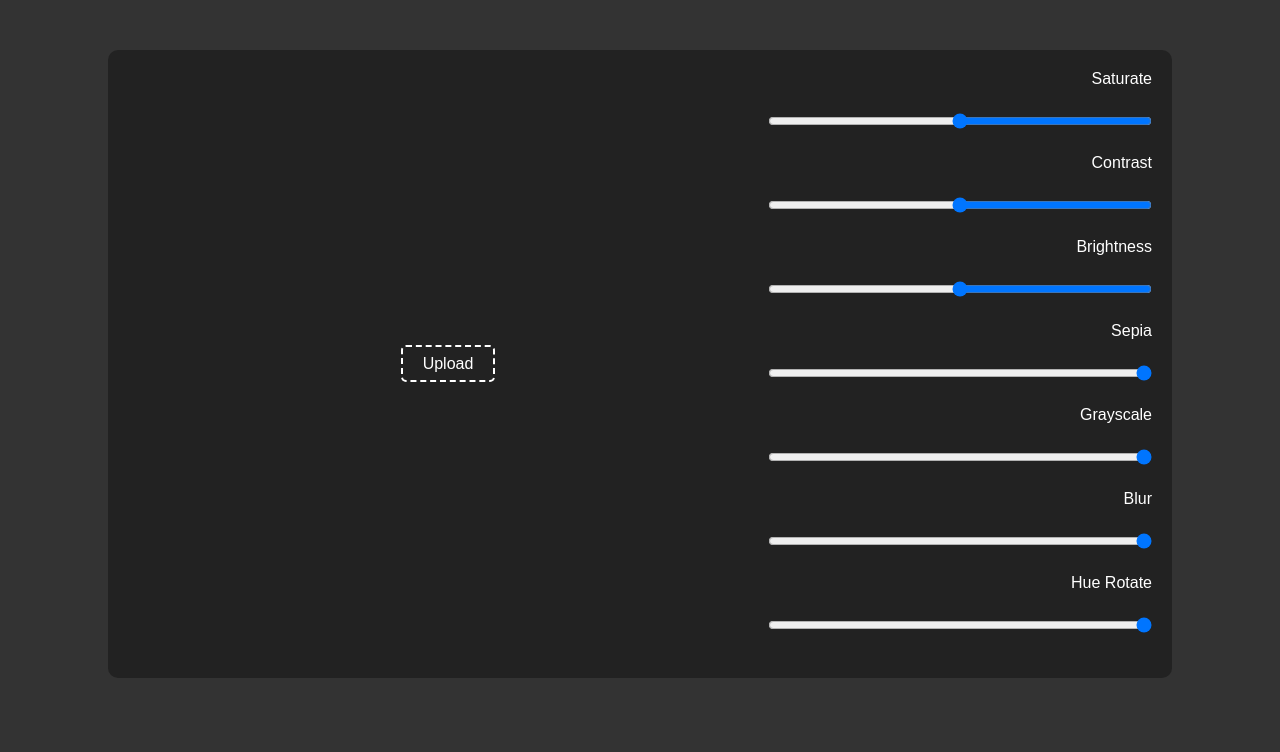
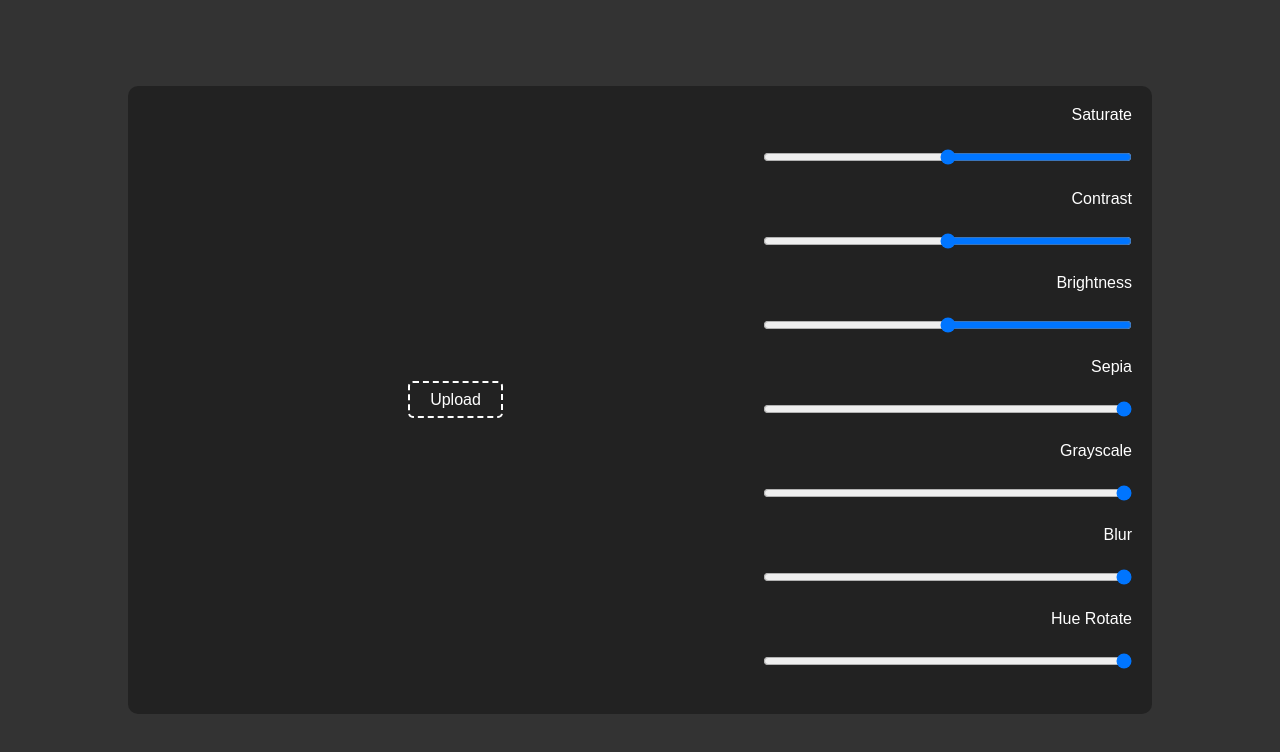
Before and after one commit to HASSNAAM/image-filters, a plain HTML site: page index.html in a window 1280 px wide. Drawn offline with Linux system fonts and the light colour scheme.

Commit message:
order files

```diff
--- a/index.html
+++ b/index.html
@@ -1,63 +1,75 @@
 <!DOCTYPE html>
 <html lang="en">
-
   <head>
-        <meta charset="UTF-8">
-        <meta name="viewport" content="width=device-width, initial-scale=1.0">
-        <link rel="stylesheet" href="style.css">
+    <meta charset="UTF-8" />
+    <meta name="viewport" content="width=device-width, initial-scale=1.0" />
+    <link rel="stylesheet" href="./styles/style.css" />
     <title>FILTERS</title>
   </head>
 
   <body>
-        <div class='container'>
-            <div class='img'>
-                <div class='img-box'>
-                    <img id='img'>
+    <div class="container">
+      <div class="img">
+        <div class="img-box">
+          <img id="img" />
           <canvas id="canvas"></canvas>
         </div>
-                <div class='upload'>
-                    <label for='upload'>Upload</label>
-                    <input type='file' id='upload'>
+        <div class="upload">
+          <label for="upload">Upload</label>
+          <input type="file" id="upload" />
         </div>
       </div>
-            <div class='filters'>
+      <div class="filters">
         <ul>
           <li>
-                        <label for='saturate'>Saturate</label>
-                        <input type='range' id='saturate' min='0' max='200' value='100'>
+            <label for="saturate">Saturate</label>
+            <input type="range" id="saturate" min="0" max="200" value="100" />
           </li>
           <li>
-                        <label for='contrast'>Contrast</label>
-                        <input type='range' id='contrast' min='0' max='200' value='100'>
+            <label for="contrast">Contrast</label>
+            <input type="range" id="contrast" min="0" max="200" value="100" />
           </li>
           <li>
-                        <label for='brightness'>Brightness</label>
-                        <input type='range' id='brightness' min='0' max='200' value='100'>
+            <label for="brightness">Brightness</label>
+            <input type="range" id="brightness" min="0" max="200" value="100" />
           </li>
           <li>
-                        <label for='sepia'>Sepia</label>
-                        <input type='range' id='sepia' min='0' max='200' value='0'>
+            <label for="sepia">Sepia</label>
+            <input type="range" id="sepia" min="0" max="200" value="0" />
           </li>
           <li>
-                        <label for='grayscale'>Grayscale</label>
-                        <input type='range' id='grayscale' min='0' max='1' step='0.1' value='0'>
+            <label for="grayscale">Grayscale</label>
+            <input
+              type="range"
+              id="grayscale"
+              min="0"
+              max="1"
+              step="0.1"
+              value="0"
+            />
           </li>
           <li>
-                        <label for='blur'>Blur</label>
-                        <input type='range' id='blur' min='0' max='10' value='0' step='0.1'>
+            <label for="blur">Blur</label>
+            <input
+              type="range"
+              id="blur"
+              min="0"
+              max="10"
+              value="0"
+              step="0.1"
+            />
           </li>
           <li>
-                        <label for='hue-rotate'>Hue Rotate</label>
-                        <input type='range' id='hue-rotate' min='0' max='350' value='0'>
+            <label for="hue-rotate">Hue Rotate</label>
+            <input type="range" id="hue-rotate" min="0" max="350" value="0" />
           </li>
           <li>
-                        <a download='image' id='download'>Download</a>
+            <a download="image" id="download">Download</a>
             <span onclick="resetValues()">Reset</span>
           </li>
         </ul>
       </div>
     </div>
   </body>
-    <script src="main.js"></script>
-
+  <script src="./logic/main.js"></script>
 </html>
--- a/style.css
+++ b/styles/style.css
@@ -1,15 +1,20 @@
 * {
   padding: 0;
   margin: 0;
+  box-sizing: border-box;
   font-family: sans-serif;
 }
 body {
   background: #333;
+  min-height: 100vh;
+  display: flex;
+  align-items: center;
+  justify-content: center;
 }
 .container {
   background: #222;
   width: 80vw;
-  margin:50px auto;
+  margin:0 auto;
   padding: 20px;
   border-radius: 10px;
   display: grid;
```
Also changed, not shown: logic/main.js (renamed from main.js), 1 other file. Lines whose indentation alone changed are shown as unchanged.
